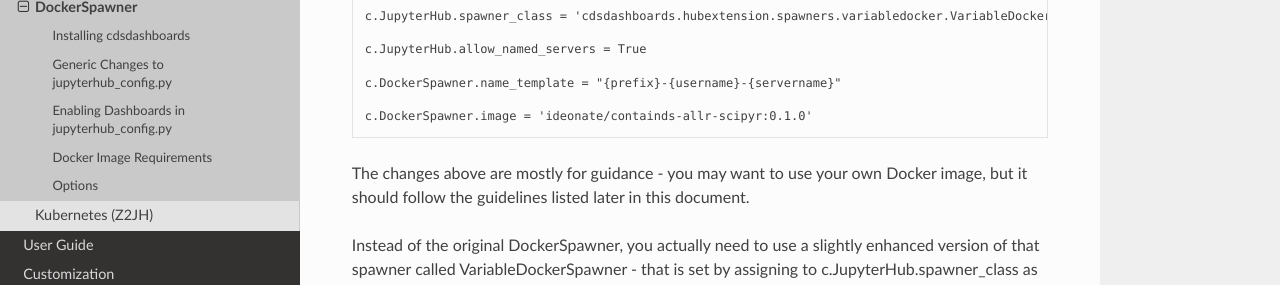
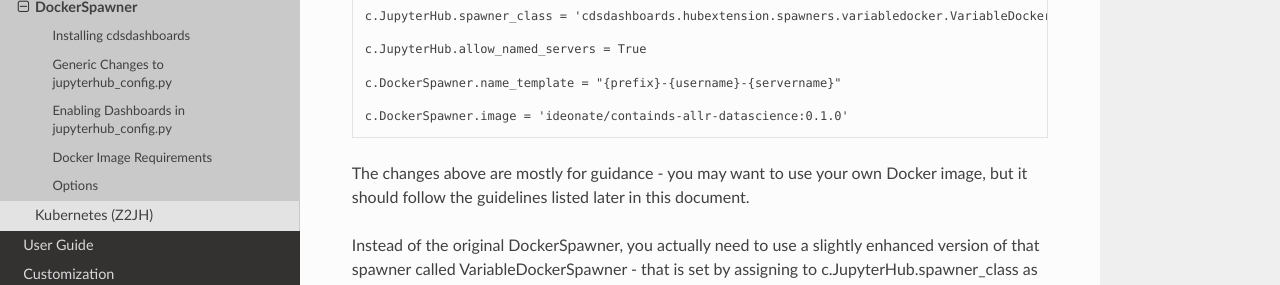
Before and after one commit to ideonate/cdsdashboards, a Sphinx documentation site: the page built from docs/chapters/setup/docker.rst, in a window 1280 px wide and 900 px high, scrolled down 357 px. Shown: the part 251-536 px from the top of the window. Built offline with Sphinx 7.4.7 and the Read the Docs theme 2.0.0, drawn with Linux system fonts in a browser that asks for light colours; some of the changed text lies outside the part shown.

Commit message:
Update docs to use datascience instead of scipyr

```diff
--- a/docs/chapters/setup/docker.rst
+++ b/docs/chapters/setup/docker.rst
@@ -33,7 +33,7 @@
 
     c.DockerSpawner.name_template = "{prefix}-{username}-{servername}"
 
-    c.DockerSpawner.image = 'ideonate/containds-allr-scipyr:|cds_version|'
+    c.DockerSpawner.image = 'ideonate/containds-allr-datascience:|cds_version|'
 
 
 The changes above are mostly for guidance - you may want to use your own Docker image, but it should follow the guidelines listed
@@ -103,13 +103,11 @@
 
 Using all built-in presentation types - Voila, Streamlit, Plotly Dash, and Bokeh/Panel, and R Shiny:
 
-- `containds-allr-scipyr <https://hub.docker.com/r/ideonate/containds-allr-scipyr>`__ (Sci Python plus R and Shiny)
+- `containds-allr-datascience <https://hub.docker.com/r/ideonate/containds-allr-datascience>`__ (Sci Python plus R and Shiny)
 
 These are based on the similarly-named `Jupyter Docker Stacks <https://jupyter-docker-stacks.readthedocs.io/en/latest/>`__ images, just
 with extra support for Voila and ContainDS Dashboards. The ContainDS Dockerfile versions are
 on `GitHub here <https://github.com/ideonate/cdsdashboards-jupyter-docker>`__.
-
-There is currently no pre-built image containing all presentation types including R Shiny Server.
 
 Options
 ~~~~~~~
--- a/docs/chapters/setup/z2jh.rst
+++ b/docs/chapters/setup/z2jh.rst
@@ -68,7 +68,7 @@
 
     singleuser:
       image:
-        name: ideonate/containds-allr-scipyr
+        name: ideonate/containds-allr-datascience
         tag: |cds_version|
 
 The hub.image and singleuser.image settings have already been discussed. In addition, we enable
```
Also changed, not shown: 1 other file.
